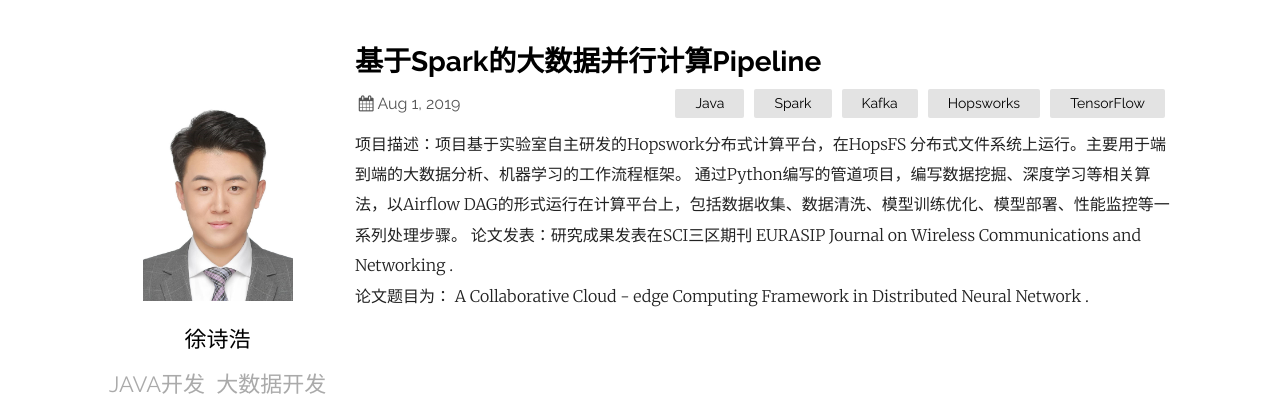
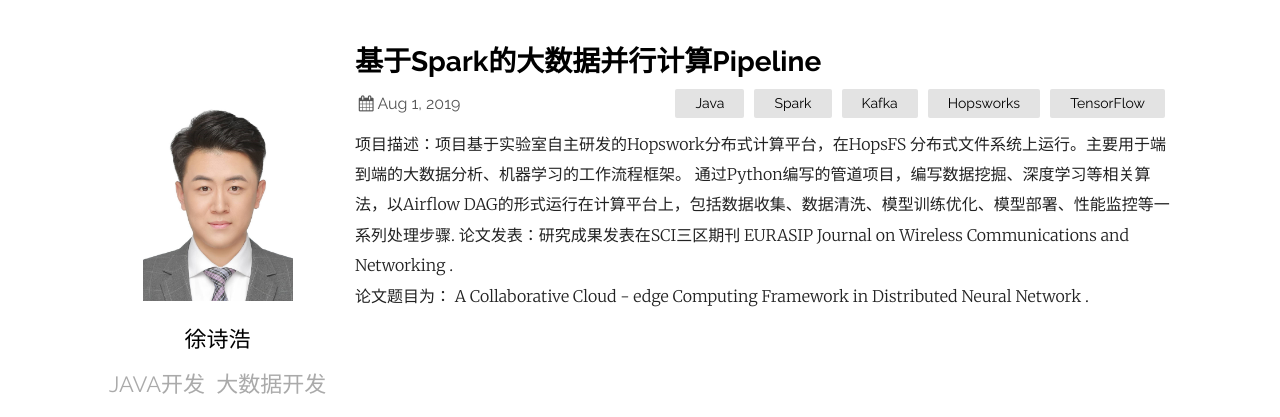
Before and after one commit to xushihao/xushihao.github.io, a Jekyll site: the page built from _posts/2019-08-01-kth.markdown, in a window 1280 px wide. Shown: the top 417 px of the page. Built offline with Jekyll 4.4.1, drawn with Linux system fonts in a browser that asks for light colours.

```diff
--- a/_posts/2019-08-01-kth.markdown
+++ b/_posts/2019-08-01-kth.markdown
@@ -4,6 +4,6 @@ title:  "基于Spark的大数据并行计算Pipeline"
 date:   2019-08-01 21:03:36 +0530
 categories: Java Spark Kafka Hopsworks TensorFlow
 ---
-项目描述：项目基于实验室自主研发的Hopswork分布式计算平台，在HopsFS 分布式文件系统上运行。主要用于端到端的大数据分析、机器学习的工作流程框架。 通过Python编写的管道项目，编写数据挖掘、深度学习等相关算法，以Airflow DAG的形式运行在计算平台上，包括数据收集、数据清洗、模型训练优化、模型部署、性能监控等一系列处理步骤。
+项目描述：项目基于实验室自主研发的Hopswork分布式计算平台，在HopsFS 分布式文件系统上运行。主要用于端到端的大数据分析、机器学习的工作流程框架。 通过Python编写的管道项目，编写数据挖掘、深度学习等相关算法，以Airflow DAG的形式运行在计算平台上，包括数据收集、数据清洗、模型训练优化、模型部署、性能监控等一系列处理步骤.
 论文发表：研究成果发表在SCI三区期刊 EURASIP Journal on Wireless Communications and Networking .
 论文题目为： A Collaborative Cloud - edge Computing Framework in Distributed Neural Network .
```
